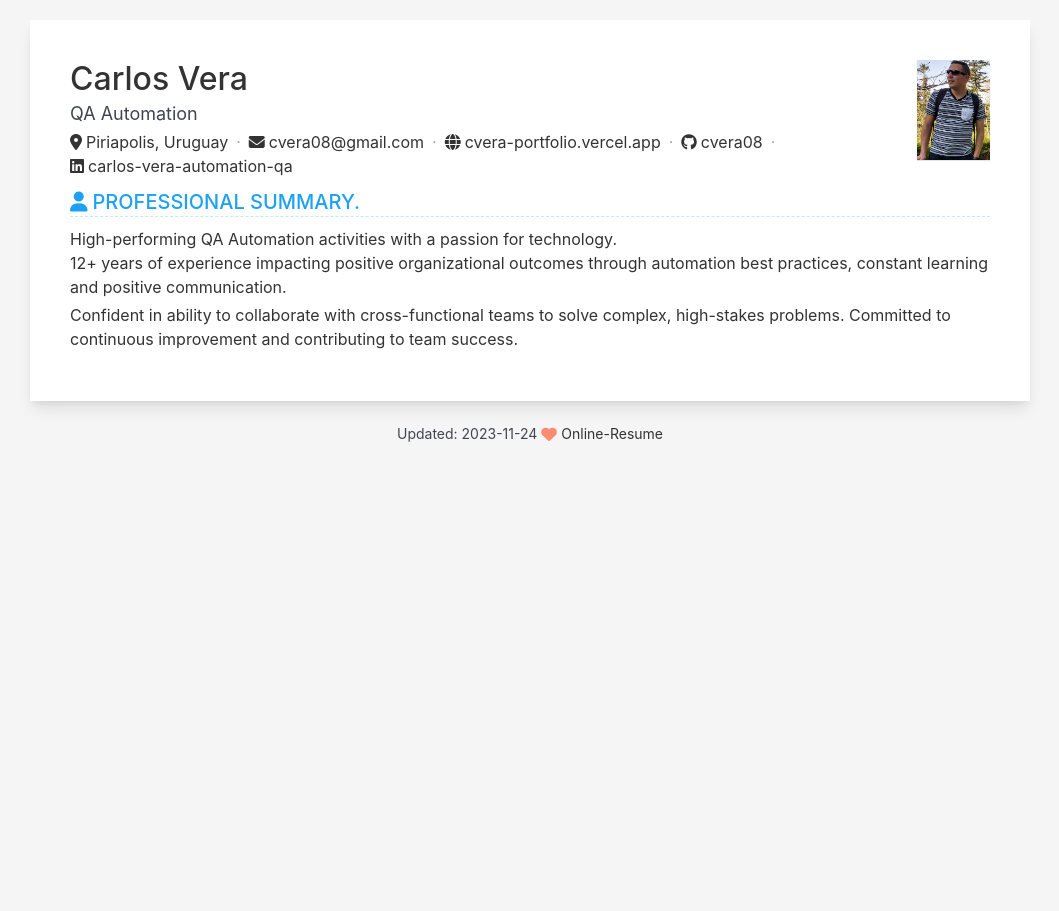
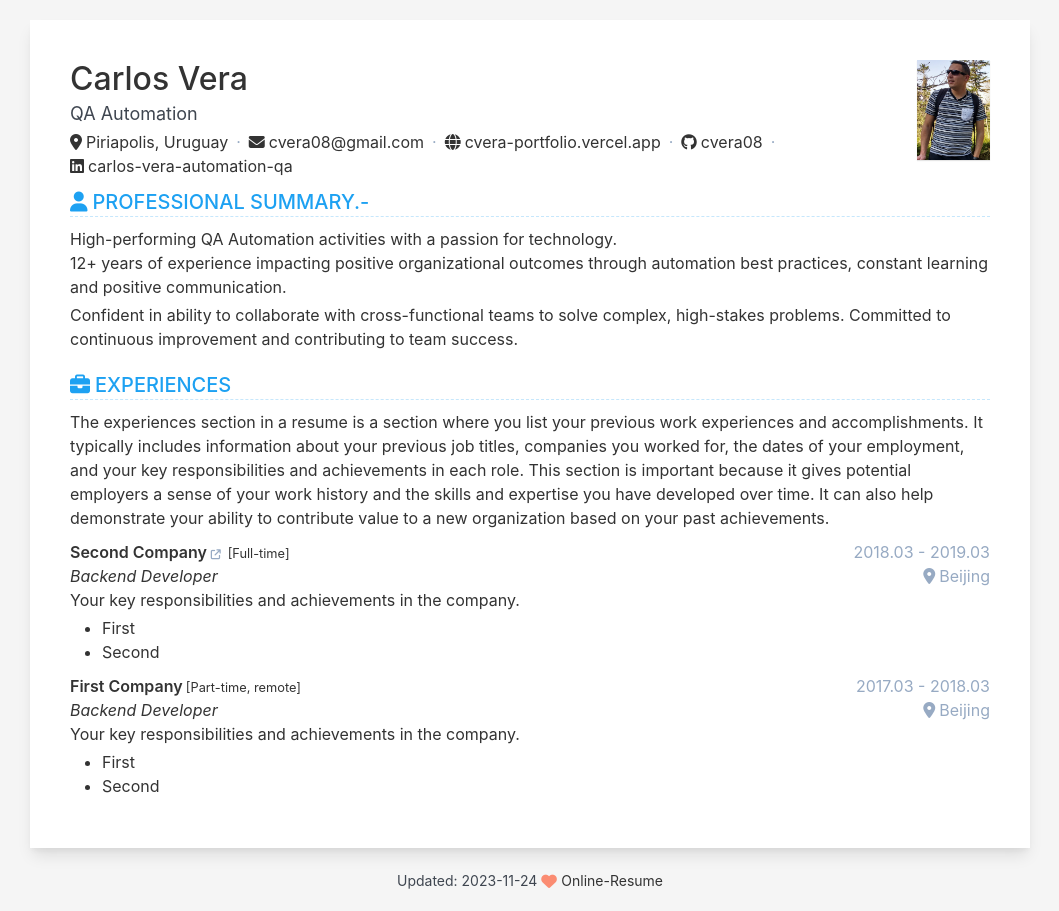
Before and after one commit to cvera08/full-resume, a Jekyll site: the page built from index.html, in a window 1280 px wide. Shown: the whole page, without its empty margins (110-1169 px from the left). Built offline with Jekyll 4.4.1, drawn with Linux system fonts in a browser that asks for light colours.

Commit message:
feat: experience

```diff
--- a/_data/data.yml
+++ b/_data/data.yml
@@ -21,7 +21,7 @@ contact:
 profile:
   show: true
   order: 1
-  title: PROFESSIONAL SUMMARY.
+  title: PROFESSIONAL SUMMARY.-
   description: |
     High-performing QA Automation activities with a passion for technology.
     12+ years of experience impacting positive organizational outcomes through automation best practices, constant learning and positive communication.
@@ -54,7 +54,38 @@ profiles:
 
     Additional information: www.linkedin.com/in/carlos-vera-automation-qa
 
+experience:
+  show: true
+  order: 3
+  title: Experiences
+  description: |
+    The experiences section in a resume is a section where you list your previous work experiences and accomplishments. It typically includes information about your previous job titles, companies you worked for, the dates of your employment, and your key responsibilities and achievements in each role. This section is important because it gives potential employers a sense of your work history and the skills and expertise you have developed over time. It can also help demonstrate your ability to contribute value to a new organization based on your past achievements.
+
+  items:
+    - company: Second Company
+      link: '#'
+      tags: Full-time
+      date: 2018.03 - 2019.03
+      role: Backend Developer
+      location: Beijing
+      description: |
+        Your key responsibilities and achievements in the company.
+        + First
+        + Second
+
+    - company: First Company
+      link:
+      tags: Part-time, remote
+      date: 2017.03 - 2018.03
+      role: Backend Developer
+      location: Beijing
+      description: |
+        Your key responsibilities and achievements in the company.
+        + First
+        + Second
+
 footer:
   display: false
 
-close: <strong>Sorry, my resume has been hidden.</strong>
+close: >
+  Sorry, my resume has been hidden.
```
